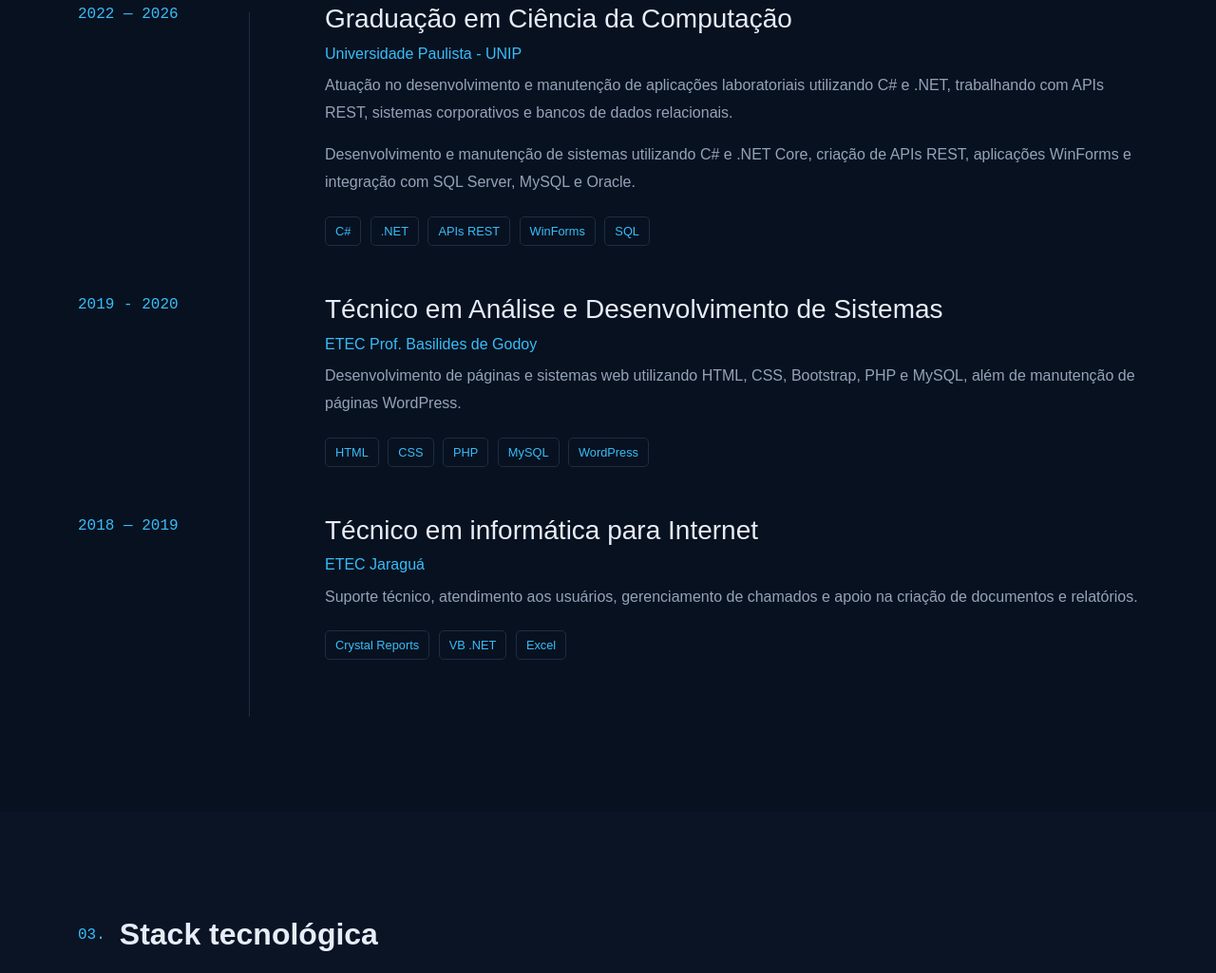
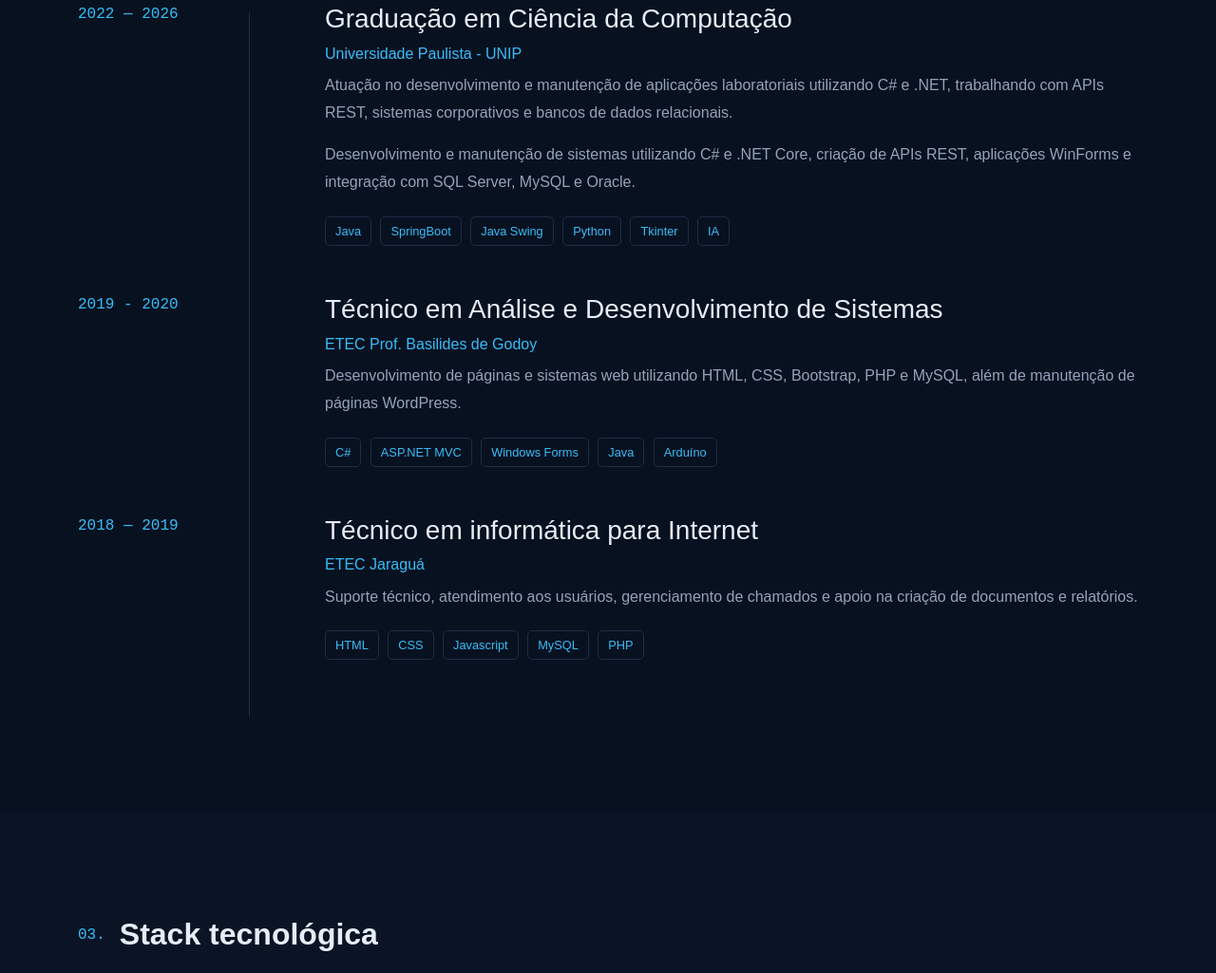
Before and after one commit to gabriel-artemio/gabriel-artemio.github.io, a plain HTML site: page index.html in a window 1280 px wide. Shown: the part 1702-2727 px from the top of the page at 95% size. Drawn offline with nearby package versions, Linux system fonts and the light colour scheme.

Commit message:
Ajustando a section de formação academica

```diff
--- a/index.html
+++ b/index.html
@@ -230,11 +230,12 @@
                         </p>
 
                         <div class="experience-tags">
-                            <span>C#</span>
-                            <span>.NET</span>
-                            <span>APIs REST</span>
-                            <span>WinForms</span>
-                            <span>SQL</span>
+                            <span>Java</span>
+                            <span>SpringBoot</span>
+                            <span>Java Swing</span>
+                            <span>Python</span>
+                            <span>Tkinter</span>
+                            <span>IA</span>
                         </div>
                     </div>
                 </div>
@@ -257,11 +258,11 @@
                         </p>
 
                         <div class="experience-tags">
-                            <span>HTML</span>
-                            <span>CSS</span>
-                            <span>PHP</span>
-                            <span>MySQL</span>
-                            <span>WordPress</span>
+                            <span>C#</span>
+                            <span>ASP.NET MVC</span>
+                            <span>Windows Forms</span>
+                            <span>Java</span>
+                            <span>Arduíno</span>
                         </div>
                     </div>
                 </div>
@@ -284,9 +285,11 @@
                         </p>
 
                         <div class="experience-tags">
-                            <span>Crystal Reports</span>
-                            <span>VB .NET</span>
-                            <span>Excel</span>
+                            <span>HTML</span>
+                            <span>CSS</span>
+                            <span>Javascript</span>
+                            <span>MySQL</span>
+                            <span>PHP</span>
                         </div>
                     </div>
                 </div>
```
